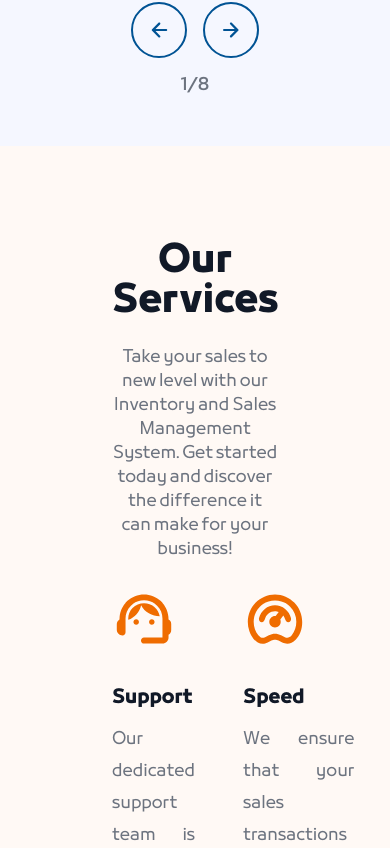
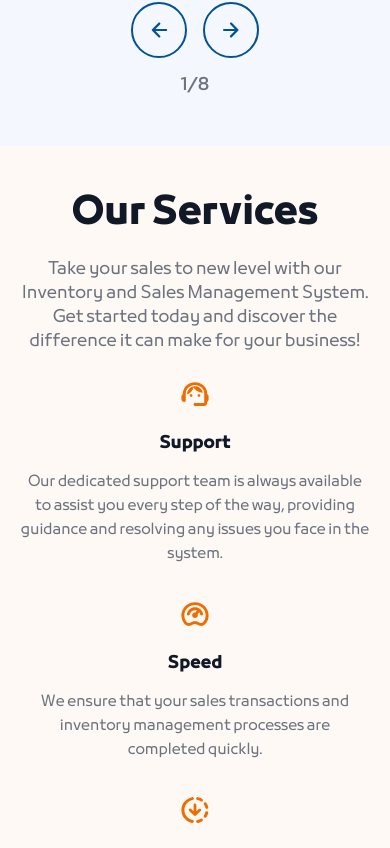
Before and after one commit to flexihi/flexihi-com, a Next.js app: page / in a window 390 px wide. Shown: the part 4986-5834 px from the top of the page. Built offline with nearby package versions, Linux system fonts and the light colour scheme; no server answers.

Commit message:
Services resp 1

```diff
--- a/components/Services.tsx
+++ b/components/Services.tsx
@@ -44,23 +44,23 @@ interface ServiceCardProps {
 // Memoized service card component
 const ServiceCard = memo(function ServiceCard({ service, t, index }: ServiceCardProps) {
   return (
-    <li className="flex-1 group">
-      <article className="flex flex-col items-start transition-transform duration-300 hover:transform hover:scale-[1.02] focus-within:transform focus-within:scale-[1.02]">
+    <li className="group">
+      <article className="flex flex-col items-center md:items-start text-center md:text-left transition-transform duration-300 hover:transform hover:scale-[1.02] focus-within:transform focus-within:scale-[1.02]">
         <div className="transition-transform duration-300 group-hover:scale-110">
           <Image
             src={service.icon}
             alt={service.altText}
             width={64}
             height={64}
-            className="object-contain"
+            className="w-8 h-8 md:w-12 md:h-12 lg:w-16 lg:h-16 object-contain"
             priority={index === 0}
             loading={index === 0 ? "eager" : "lazy"}
           />
         </div>
-        <h3 className="mt-9 text-text-primary text-lg font-bold leading-5 transition-colors duration-200 group-hover:text-secondary">
+        <h3 className="mt-6 md:mt-9 text-text-primary text-base md:text-lg font-bold leading-tight transition-colors duration-200 group-hover:text-secondary">
           {t(`${service.translationKey}.title`)}
         </h3>
-        <p className="mt-4 text-text-secondary leading-8 text-justify transition-colors duration-200 group-hover:text-text-primary">
+        <p className="mt-4 text-text-secondary text-sm md:text-base leading-6 md:leading-8 text-center md:text-left transition-colors duration-200 group-hover:text-text-primary">
           {t(`${service.translationKey}.description`)}
         </p>
       </article>
@@ -79,12 +79,12 @@ function Services() {
       className="w-full bg-secondary/[0.04] flex justify-center overflow-x-hidden"
       aria-label="FlexiHi services and support offerings"
     >
-      <div className="max-w-content w-full py-24 px-28">
+      <div className="max-w-content w-full py-12 md:py-16 lg:py-24 px-5 sm:px-8 md:px-16 lg:px-28">
         <h1 className="section-header">{t("title")}</h1>
         <p className="section-description">{t("description")}</p>
 
         <ul
-          className="flex gap-12"
+          className="grid grid-cols-1 md:grid-cols-2 lg:grid-cols-3 gap-8 md:gap-10 lg:gap-12"
           role="list"
           aria-label="Services list"
         >
```
